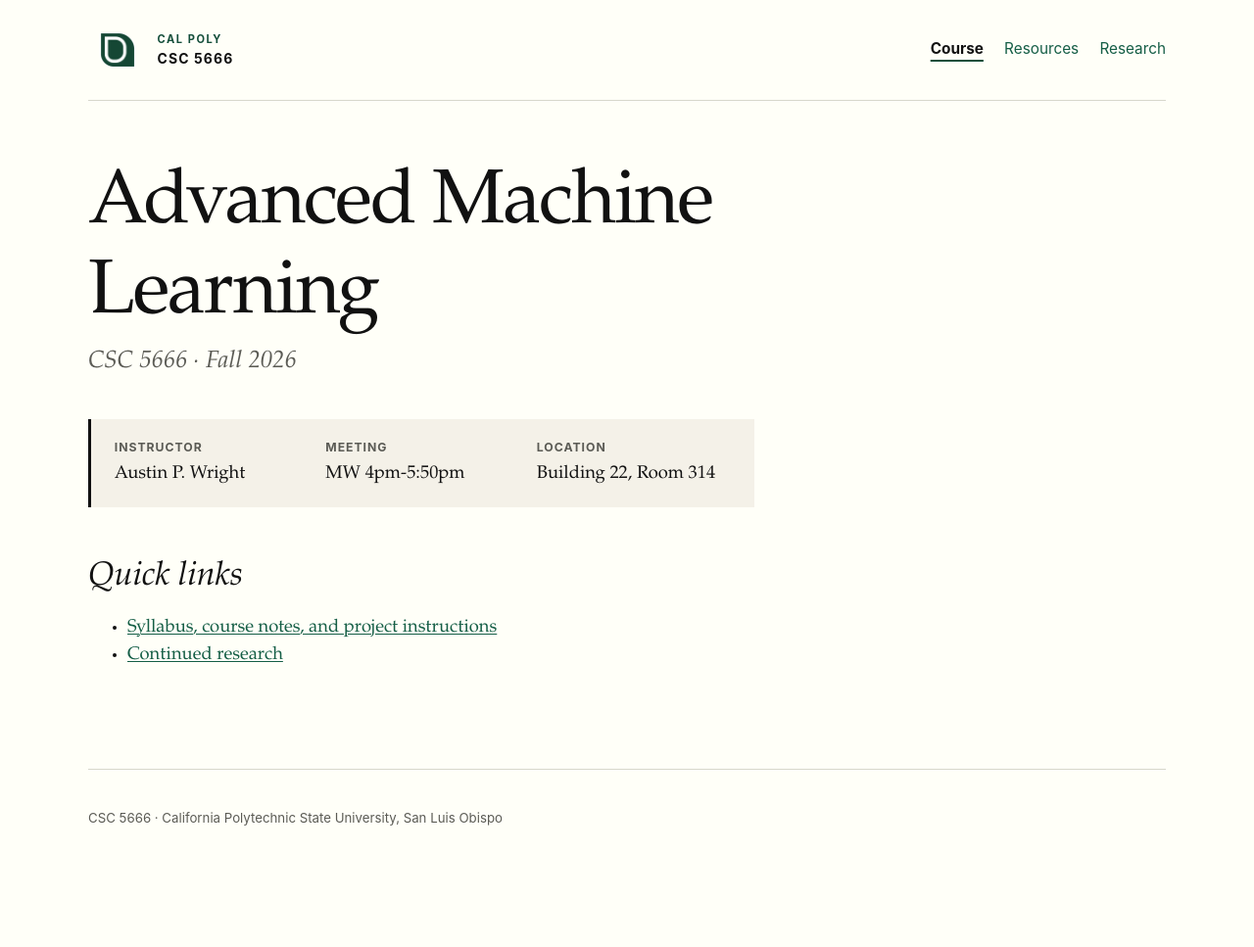
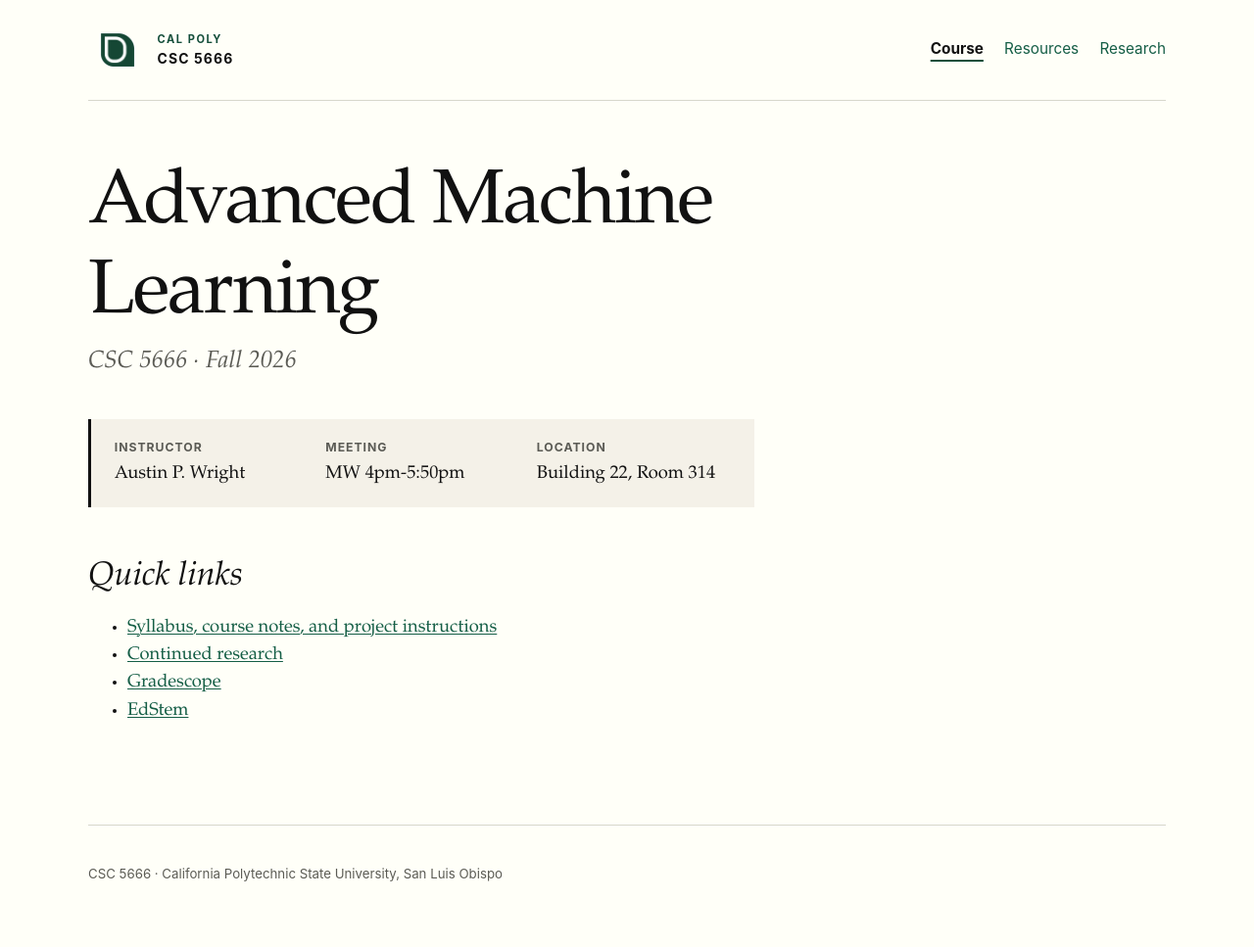
Before and after one commit to CSC5666/Fall2026, a Jekyll site: the page built from index.md, in a window 1280 px wide. Shown: the whole page at 98% size. Built offline with Jekyll 4.4.1, drawn with Linux system fonts in a browser that asks for light colours; before the commit the page ends 910 px from its top, so only the background shows below that.

Commit message:
Update links and syllabus

```diff
--- a/index.md
+++ b/index.md
@@ -25,3 +25,5 @@ description: Course website for Cal Poly CSC 5666, Advanced Machine Learning.
 
 - [Syllabus, course notes, and project instructions]({{ '/resources/' | relative_url }})
 - [Continued research]({{ '/research/' | relative_url }})
+- [Gradescope](https://www.gradescope.com/courses/1355369)
+- [EdStem](https://edstem.org/us/join/nMfdkZ)
```
Also changed, not shown: 2 other files.
